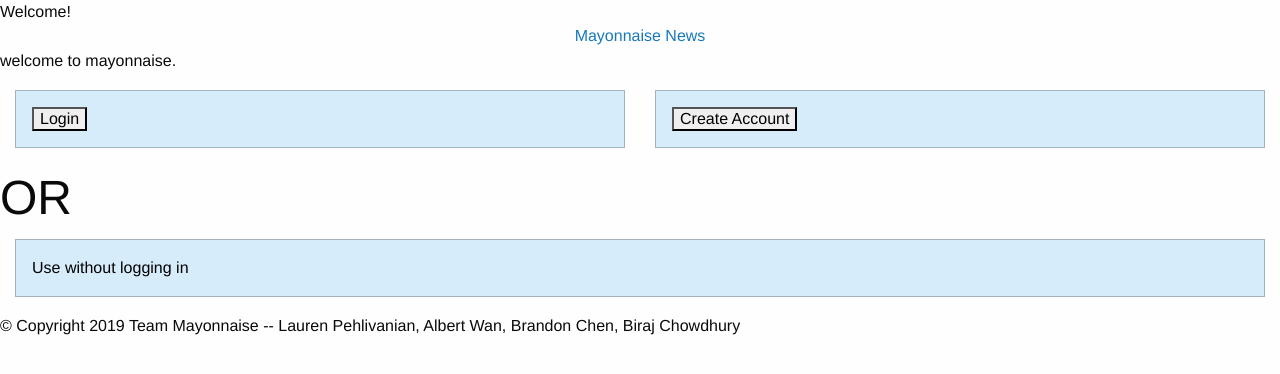
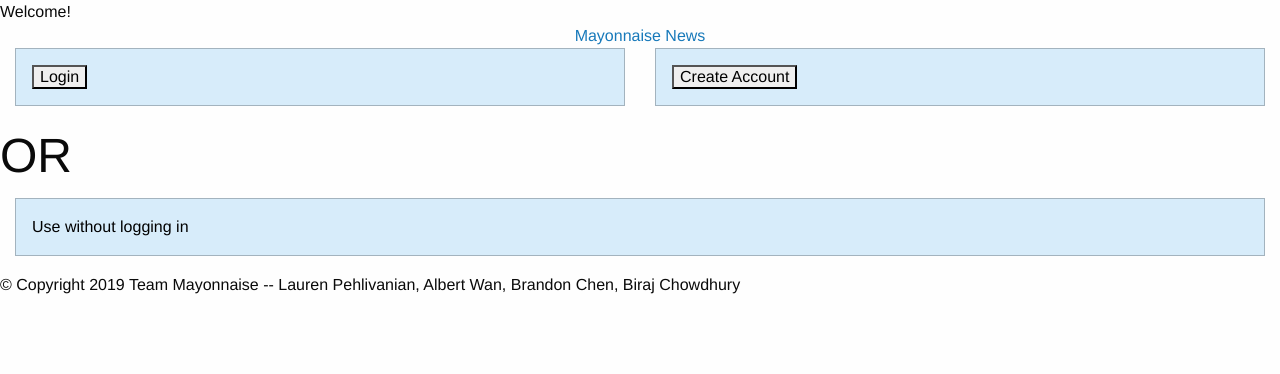
Before and after one commit to Salmon4/Mayonnaise, a Flask app: page / in a window 1280 px wide. Shown: the top 374 px of the page. Run offline with Flask 2, Linux system fonts and the light colour scheme; some libraries are stand-ins or nearby versions.

Commit message:
homepage fix

```diff
--- a/templates/homepage.html
+++ b/templates/homepage.html
@@ -6,13 +6,6 @@
 
 {%block body%}
 
-    <div class="container">
-        <div class="row">
-            <header class="twelve columns">
-                <p><wbr>welcome to mayonnaise.</p>
-            </header>
-        </div>
-    </div>
     <div class="grid-x grid-padding-x">
       <div class="large-6 medium-6 cell">
         <div class="primary callout">
```
Also changed, not shown: mayonnaise.db.
